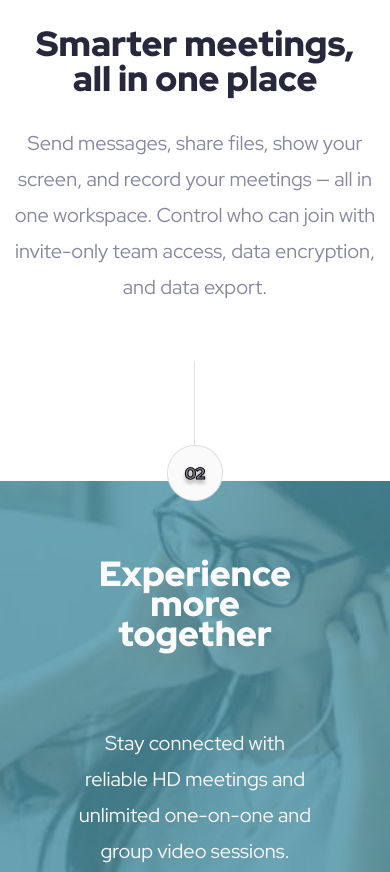
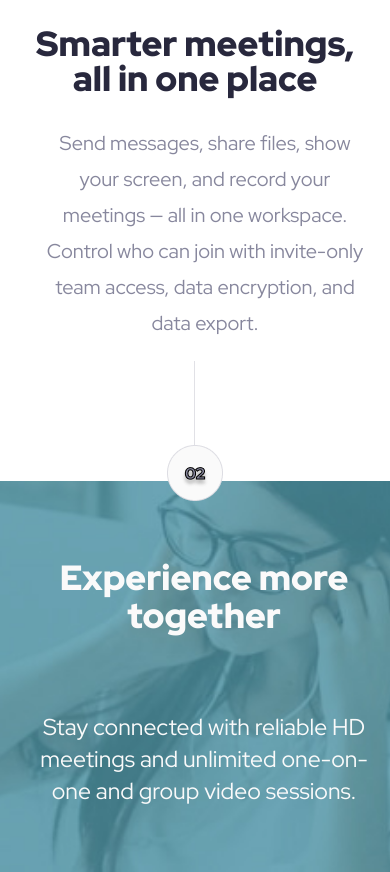
Before and after one commit to danyaziah/meet-landing-page, a plain HTML site: page index.html in a window 390 px wide. Shown: the part 1503-2375 px from the top of the page. Drawn offline with Linux system fonts and the light colour scheme.

Commit message:
Final update completed
Few alignment issues that were detected has been rectified

```diff
--- a/index.html
+++ b/index.html
@@ -68,11 +68,11 @@
         Smarter meetings,</br> all
         in one place
       </h2>
-      <p class="paragraph-text">
+      <div class="purpose-content"> <p class="paragraph-text">
         Send messages, share files, show your screen, and record your meetings
         — all in one workspace. Control who can join with invite-only team
         access, data encryption, and data export.
-      </p>
+      </p></div>
     </div>
 
     <div class="divider" class="divider2" >
@@ -81,8 +81,9 @@
 
     <footer class="footer">
       <div class="footer-column1">
-        <h2 class="footer-header">Experience more together</h2>
+        <div class="footer-headline"><h2 class="footer-header">Experience more together</h2>
       </div>
+    </div>
       <div class="footer-column2">
         <p>
           Stay connected with reliable HD meetings and unlimited one-on-one
--- a/style.css
+++ b/style.css
@@ -347,8 +347,11 @@ Products Section
     font-size: 20px;
     font-weight: 500;
     line-height: 36px;
-    width: 100%;
+    width: 350px;
     height: auto;
+
+
+
   }
 
 
@@ -430,6 +433,13 @@ Products Section
     text-align: center;
   }
 
+.purpose-content{
+  width: 330px;
+margin-left: 40px;
+ height: auto;
+ text-align: center;
+}
+
   .purpose-section p {
     margin: 0;
     color: #87879d;
@@ -466,12 +476,14 @@ Products Section
 
   .footer-column1 {
     /* for 3 equal-width columns */
-    width: 100%;
+
     height: auto;
     text-align: center;
     border: none;
     margin-bottom: -80px;
+    width: 100%;
   }
+
 
   .footer-column2 {
     width: 100%;
@@ -487,18 +499,23 @@ Products Section
 
   .footer-column1 h2 {
     font-size: 35px;
-    line-height: 30px;
+    line-height: 38px;
     color: #fafafa;
     text-align: center;
     font-weight: 900;
+    width: 330px;
+   margin-left: 10%;
+
 
   }
 
   .footer-column2 p {
-    font-size: 20px;
+    font-size: 23px;
     color: #fafafa;
     font-style: medium;
-    line-height: 36px;
+    line-height: 32px;
+    width: 330px;
+   margin-left: 10%;
   }
 
 
```
Also changed, not shown: 2 other files.
